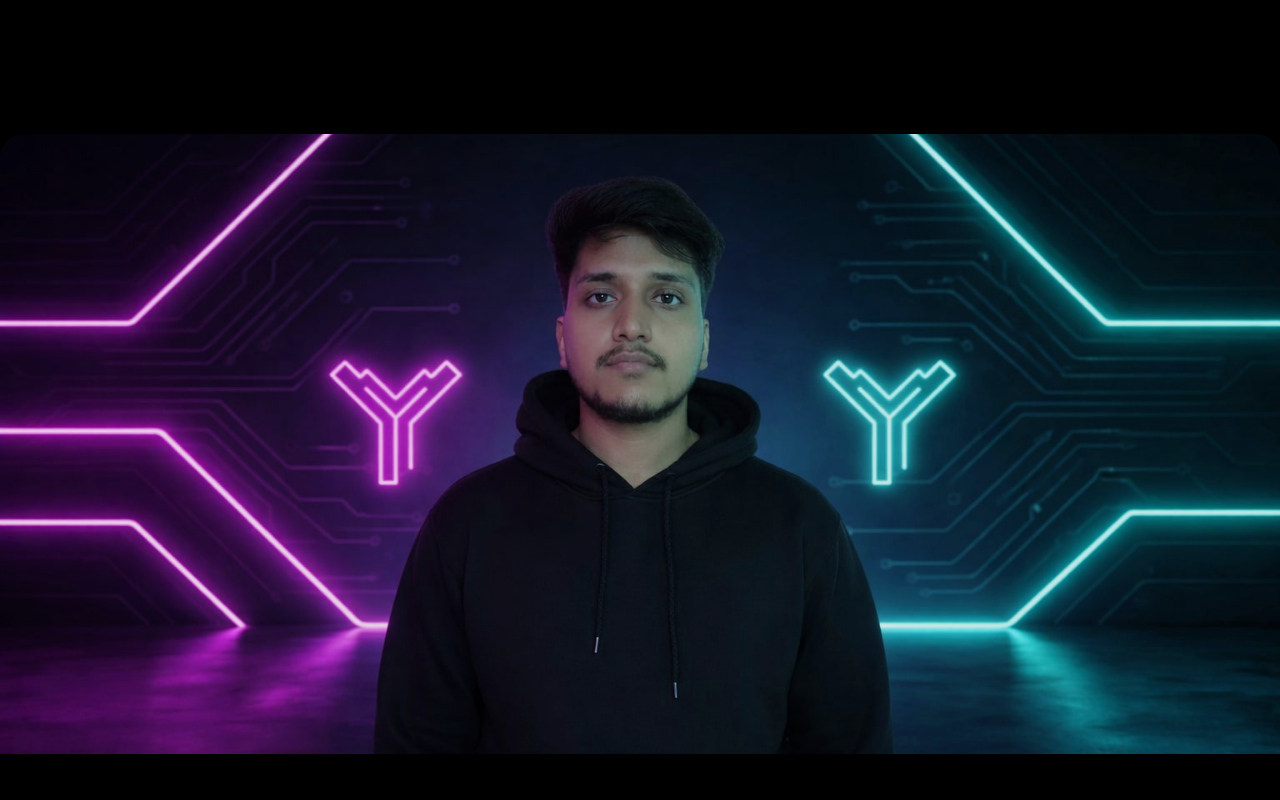
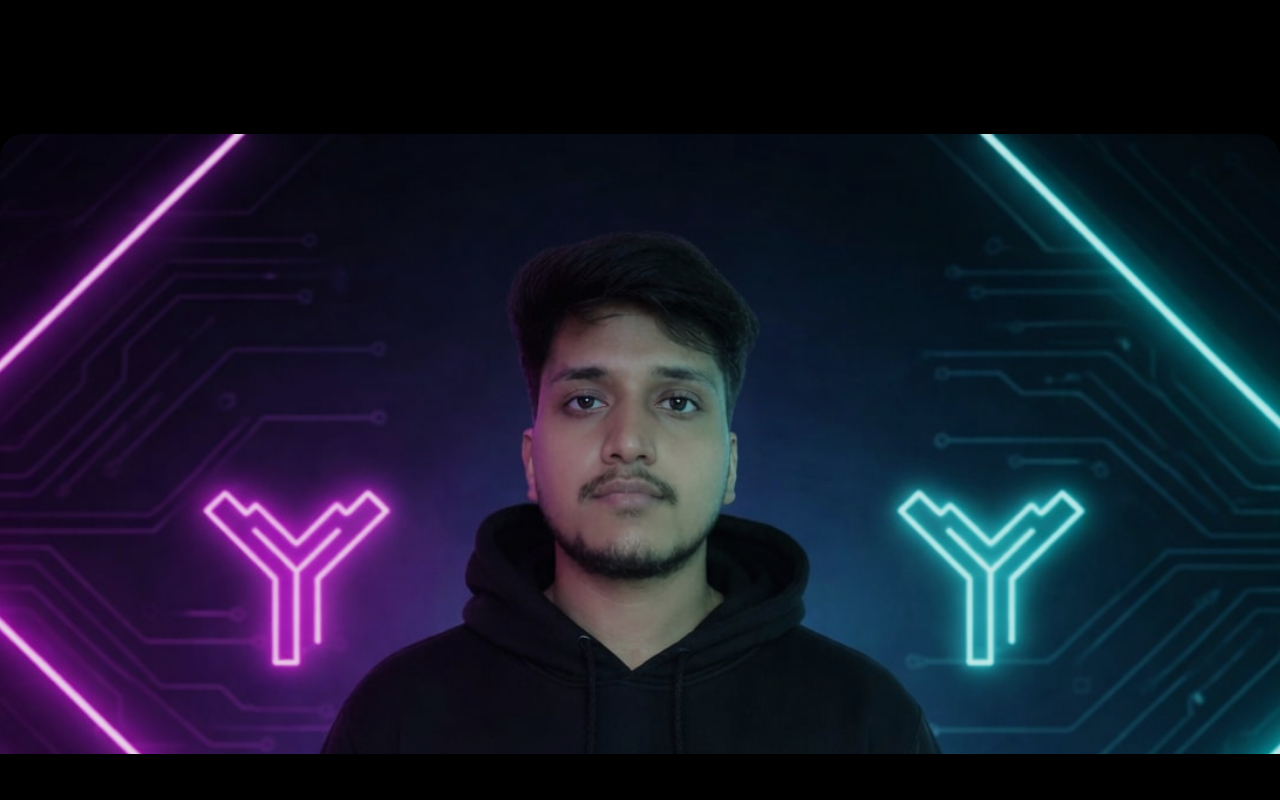
Before and after one commit to PSaikrishnaPatro/Portfolio, a React (Vite) app: page / in a window 1280 px wide. Shown: the part 1800-2600 px from the top of the page. Built offline with nearby package versions, Linux system fonts and the light colour scheme.

Commit message:
Fix About image centering (remove conflicting CSS)

```diff
--- a/src/components/About.css
+++ b/src/components/About.css
@@ -70,25 +70,21 @@ color: transparent;
 .about-image {
   position: absolute;
   top: 0;
-  left: 50%;
+  left: 0;
   height: 100%;
   z-index: 3;
   border-radius: 24px;
   overflow: hidden;
-  transform: translateX(-50%);
   transition: width .35s ease-out, transform .35s ease-out;
   box-shadow: 0 18px 45px rgba(0,0,0,.45);
 }
 
-
 .about-image img {
   width: 100%;
-  height: 100%;
+  height: 150%;
   object-fit: cover;
-  object-position: center;
   filter: brightness(0.9);
 }
-
 
 /* ===================================================
    INFO PANEL
--- a/src/components/About.tsx
+++ b/src/components/About.tsx
@@ -195,7 +195,7 @@ export function About(): JSX.Element {
             className="about-image"
             style={{
               width: `${getImageWidth()}%`,
-              transform: `translateX(-50%) ${getImageTransform()}`,
+              transform: getImageTransform(),
             }}
           >
             <img src="/long.jpg" alt="Profile" />
```
